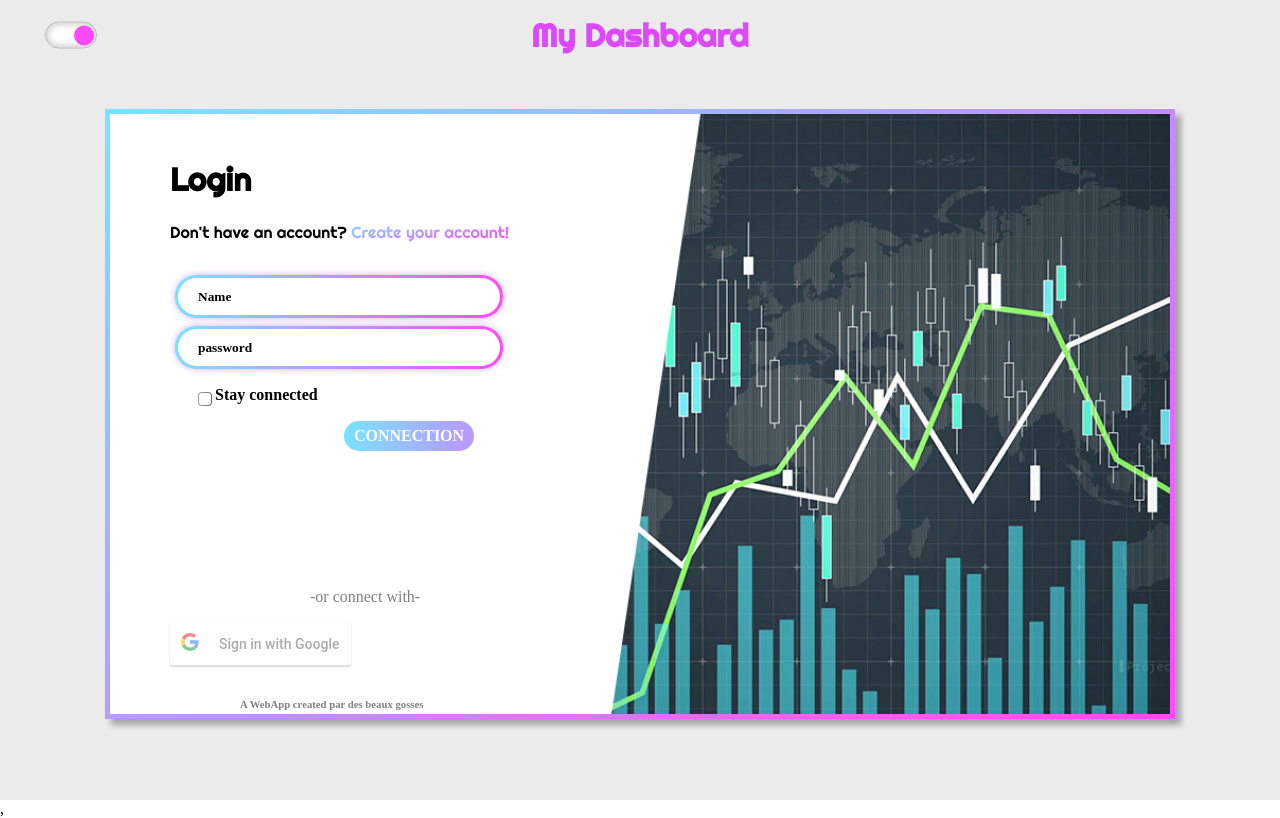
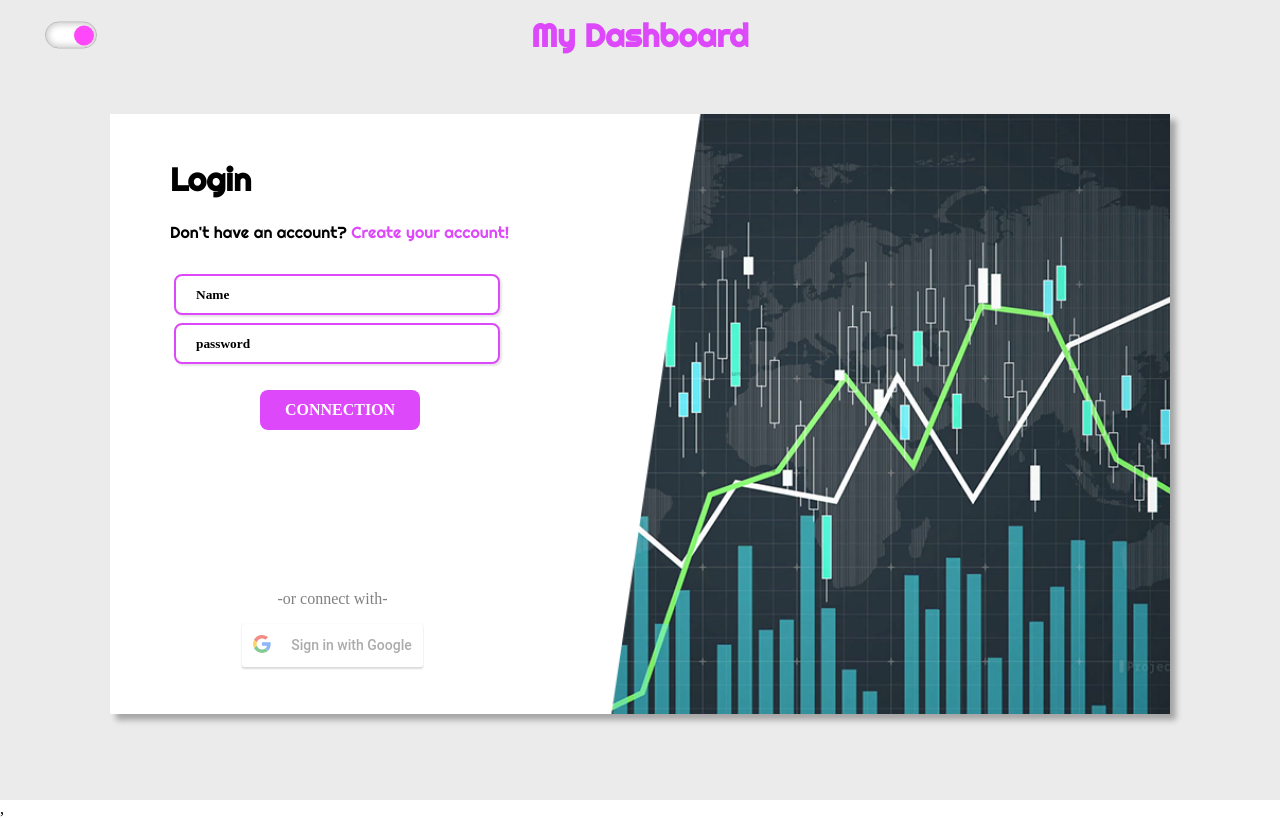
Before and after one commit to AGSBurei/dashboard, a React (Create React App) app in the folder front/: page /#/board in a window 1280 px wide. Built offline with nearby package versions, Linux system fonts and the light colour scheme; a web font is replaced by a local one.

Commit message:
Modification et début responsive

```diff
--- a/front/src/App.css
+++ b/front/src/App.css
@@ -49,17 +49,17 @@ input::-webkit-input-placeholder { /* Chrome/Opera/Safari/Edge */
     font-weight: bold;
 }
 
-#mdp {
-    -webkit-text-security: disc;
-}
+/*#mdp {*/
+/*    -webkit-text-security: disc;*/
+/*}*/
 
-#mdp:focus {
-    -webkit-text-stroke-width: 1.5px;
-}
+/*#mdp:focus {*/
+/*    -webkit-text-stroke-width: 1.5px;*/
+/*}*/
 
-#mdp::-webkit-input-placeholder {
-    -webkit-text-stroke-width: 0;
-}
+/*#mdp::-webkit-input-placeholder {*/
+/*    -webkit-text-stroke-width: 0;*/
+/*}*/
 
 html {
     max-width: 100%;
@@ -107,8 +107,8 @@ footer {
 h1 {
     margin: 0;
     text-align: center;
-    font-family:var(--font-title) ;
-    color:#dd48fa;
+    font-family: var(--font-title);
+    color: #dd48fa;
 }
 
 .header-menu {
@@ -118,6 +118,7 @@ h1 {
 .header-title {
     flex: 0 0 33.333333%;
 }
+
 .login .header-title {
     flex: 0 0 100%;
 }
@@ -128,7 +129,8 @@ h1 {
     justify-content: flex-end;
     padding-right: 20px;
 }
-.header-user-wrapper{
+
+.header-user-wrapper {
     display: flex;
 }
 
@@ -347,7 +349,7 @@ h1 {
     align-items: center;
     justify-content: center;
     box-shadow: 4px 4px 6px rgba(0, 0, 0, 0.20);
-    border-radius: 3px;
+    border-radius: 8px;
 }
 
 .widget-menu-opt, .widget-list-opt {
@@ -444,26 +446,12 @@ h1 {
     top: 50%;
     left: 50%;
     transform: translate(-50%, -50%);
-
     padding-left: 60px;
-
     width: 1000px;
     height: 600px;
-
-
-    border: 5px solid;
-    /*border-image-source: linear-gradient(144deg,
-        rgba(95,229,211,1) 0%,
-        rgba(83,225,126,1) 33%,
-        rgba(215,101,55,1) 66%,
-        rgba(225,50,126,1) 100%);*/
-    border-image-source: linear-gradient(145deg, #78e4ff, #ff48fa);
-
-    border-image-slice: 1;
+    box-shadow: 6px 6px 6px rgba(0, 0, 0, 0.3);
     background-color: white;
-    box-shadow: 6px 6px 6px rgba(0, 0, 0, 0.3);
-
-    background-image: url("assets/imgs/Connect.png"), linear-gradient(101deg, rgb(68, 204, 245), rgb(43, 172, 223));
+    background-image: url("assets/imgs/connect.png");
     background-position: center;
     background-repeat: no-repeat;
     background-size: 100%;
@@ -487,23 +475,25 @@ h1 {
 
 .c-form-block {
     position: relative;
-    width: 50%;
+    display: inline-block;
     height: 320px;
     margin-top: 0;
-    border: 1px solid transparent;
+    border: none;
 }
 
 .c-form-block2 {
     position: relative;
-    width: 50%;
+    width: 325px;
+    display: flex;
     height: 100px;
-    margin-top: 0;
+    justify-content: center;
+    flex-direction: column;
+    align-items: center;
 }
 
 .c-form-block2 p {
     color: gray;
     font-family: var(--font-txt);
-    margin-left: 140px;
 }
 
 .c-form-footer {
@@ -551,7 +541,7 @@ h1 {
 }
 
 .c-span {
-    background: -webkit-linear-gradient(101deg, #ff48fa, #78e4ff);
+    background: #dd48fa;
     -webkit-background-clip: text;
     -webkit-text-fill-color: transparent;
     cursor: pointer;
@@ -579,7 +569,7 @@ h1 {
 
     width: 125px;
     height: 30px;
-    border-radius: 20px;
+    border-radius: 8px;
 
     background-size: 200% auto;
     background-image: linear-gradient(to right, #00d2ff 0%, #3a7bd5 51%, #00d2ff 100%);
@@ -589,37 +579,32 @@ h1 {
     text-align: center;
     text-transform: uppercase;
     color: white;
-    margin-top: 5px;
-    margin-left: 170px;
+    margin: 20px auto;
     cursor: pointer;
-    display: inline-block;
+    display: block;
     border: none;
-
-    width: 130px;
-    height: 30px;
-    border-radius: 20px;
-
+    width: 160px;
+    height: 40px;
+    border-radius: 8px;
     background-size: 200% auto;
-    background-image: linear-gradient(101deg, #78e4ff, #ff48fa);
+    background: #dd48fa;
     transform: translateY(2px) translateX(3px);
-
     font-family: var(--font-txt);
     font-weight: bold;
     font-size: 16px;
+    transition: all .3s;
+
 }
 
 .c-form-button:hover {
-    transform: translateY(0px) translateX(0px);
-    width: 136px;
-    height: 34px;
-    font-size: 18px;
+ width: 180px;
 }
 
 input:-webkit-autofill,
 input:-webkit-autofill:hover,
 input:-webkit-autofill:focus,
 input:-webkit-autofill:active {
-    background-image: linear-gradient(101deg, #78e4ff, #ff48fa) !important;
+    /*background-image: linear-gradient(101deg, #78e4ff, #ff48fa) !important;*/
     /*background-origin: border-box;
     background-clip: content-box;  METTRE DES TRUC LA
     appearance: unset;*/
@@ -641,8 +626,7 @@ input:-webkit-autofill:active {
 
 .c-form .c-form-input-wrapper {
     max-height: 0;
-    opacity: 0;
-    overflow: hidden;
+    visibility: hidden;
     transition: max-height .2s ease, opacity .2s ease;
 }
 
@@ -660,32 +644,32 @@ input:-webkit-autofill:active {
 
 .c-form.inscription .c-form-input-wrapper {
     max-height: 60px;
-    opacity: 1;
+    visibility: visible;
 }
 
 .c-form-input {
     margin: 4px 0;
-    border-radius: 30px;
+    border-radius: 8px;
     width: 300px;
     height: 35px;
 
-    box-shadow: 0 0 6px 0 rgba(157, 96, 212, 0.5), 2px 1000px 1px #fff inset;
-    border: solid 3px transparent;
-    background-image: linear-gradient(rgba(255, 255, 255, 0), rgba(255, 255, 255, 0)), linear-gradient(101deg, #78e4ff, #ff48fa);
+    box-shadow: 2px 2px 2px rgba(0, 0, 0, 0.1);
+    border: solid 2px #dd48fa;
+    /*background-image: linear-gradient(rgba(255, 255, 255, 0), rgba(255, 255, 255, 0)), linear-gradient(101deg, #78e4ff, #ff48fa);*/
     background-origin: border-box;
     background-clip: content-box, border-box;
     transition: all 0.1s ease;
     padding-left: 20px;
 }
 
-.c-form-input:hover {
-    width: 310px;
-    /*height: 40px;*/
-}
+/*.c-form-input:hover {*/
+/*    width: 310px;*/
+/*    !*height: 40px;*!*/
+/*}*/
 
-.c-form-input:focus {
-    width: 400px;
-}
+/*.c-form-input:focus {*/
+/*    width: 400px;*/
+/*}*/
 
 .c-checkbox-zone {
     width: 100%;
@@ -743,35 +727,6 @@ input:-webkit-autofill:active {
     transform: translateY(-3px) translateX(20px);
 }
 
-.c-OOT {
-    width: 120px;
-    height: 30px;
-    margin-left: 50px;
-    border-radius: 20px;
-    display: inline-block;
-}
-
-.c-OOT:hover {
-    width: 124px;
-    height: 32px;
-    margin-left: 48px;
-}
-
-.c-Google {
-    border: 2px solid rgb(212, 212, 212);
-    background-image: url("assets/imgs/OOT_gl.png"), linear-gradient(101deg, rgb(238, 238, 238), rgb(218, 218, 218));
-    background-position: center;
-    background-repeat: no-repeat;
-    background-size: 100%;
-}
-
-.c-Twitter {
-    border: 2px solid rgb(53, 166, 231);
-    background-image: url("assets/imgs/OOT_tw.png"), linear-gradient(101deg, rgb(68, 204, 245), rgb(43, 172, 223));
-    background-position: center;
-    background-repeat: no-repeat;
-    background-size: 100%;
-}
 
 .c-notif {
     width: 24px;
@@ -808,7 +763,7 @@ input:-webkit-autofill:active {
     right: 20px;
     border-radius: 3px;
     box-shadow: 4px 4px 6px rgba(0, 0, 0, 0.20);
-    display:none;
+    display: none;
     z-index: 10;
     transition: 0.2s;
     background: #dd48fa;
--- a/front/src/pages/Auth/Auth.js
+++ b/front/src/pages/Auth/Auth.js
@@ -80,7 +80,8 @@ const Auth = ({switchDay}) => {
         setAuthInfo({...authInfo, [name]: value})
     };
 
-    const onSubmit = () => {
+    const onSubmit = (e) => {
+        e.preventDefault();
         if (inscription) {
             const isRegistered = register();
             if (isRegistered) {
@@ -171,7 +172,7 @@ const Auth = ({switchDay}) => {
 
                             <div>
                                 <input className="c-form-input"
-                                       type="text"
+                                       type="password"
                                        name="password"
                                        onKeyUp={onFormChange}
                                        id="mdp"
@@ -183,7 +184,7 @@ const Auth = ({switchDay}) => {
                             </div>
 
                             <div className="c-form-input-wrapper">
-                                <input className="c-form-input c2" type="text" name="passwordConfirm"
+                                <input className="c-form-input c2" type="password" name="passwordConfirm"
                                        onKeyUp={onFormChange} id="mdp"
                                        placeholder="confirm password"/>
                                 <div className="c-error-zone" id="error-mdp2">
@@ -198,18 +199,10 @@ const Auth = ({switchDay}) => {
                                 success : {success}
                             </div>)}
 
-                            <div className="c-form-input-wrapper-connection">
-                                <div className="c-checkbox-zone">
-                                    <div className="c-checkbox"
-                                         onClick={(event) => event.target.classList.toggle("c-checkbox-")}/>
-                                    <p className="c-checkbox-txt">Stay connected</p>
-                                </div>
-                                <input type="checkbox" className="c-checkbox-inp"/>
-                            </div>
+                            <button type="submit" className="c-form-button" onClick={(event) => onSubmit(event)}>
+                                {inscription ? "Inscription" : "Connection"}
+                            </button>
                         </form>
-                        <button type="button" className="c-form-button" onClick={onSubmit}>
-                            {inscription ? "Inscription" : "Connection"}
-                        </button>
                         <img src={nullImage} alt="Computer Man" className="c-notif"/>
                     </div>
 
@@ -220,9 +213,6 @@ const Auth = ({switchDay}) => {
                             clientId={"133786515991-9rrvm23808737kqbunsh88ukh1cm5g7p.apps.googleusercontent.com"}
                             onSuccess={onSuccess} onFailure={onFailure}
                         />
-                    </div>
-                    <div className="c-form-footer">
-                        <h6>A WebApp created par des beaux gosses</h6>
                     </div>
 
                 </div>
```
Also changed, not shown: front/src/assets/imgs/Connect.png (deleted), front/src/assets/imgs/connect.png (added).
